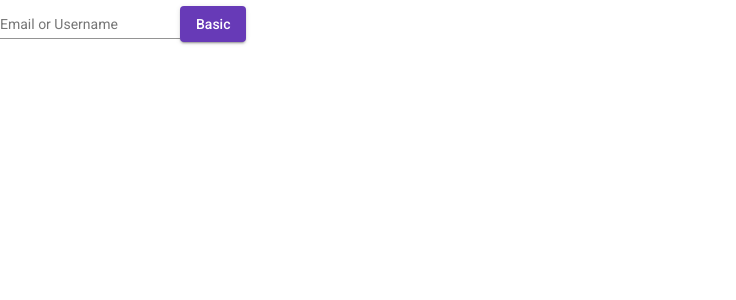
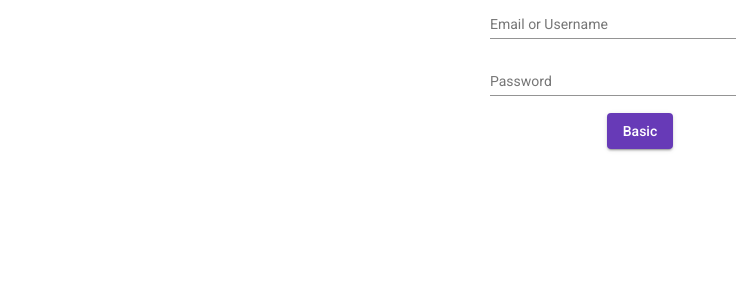
Before and after one commit to StormValen/fitness-app, an Angular app: page /signup in a window 1280 px wide. Shown: the top 300 px of the page, without its empty margins (0-736 px from the left). Built offline with nearby package versions, Linux system fonts and the light colour scheme.

Commit message:
(feat) fxlayout on signup form

```diff
--- a/src/app/components/auth/singup/singup.component.html
+++ b/src/app/components/auth/singup/singup.component.html
@@ -1,8 +1,12 @@
 <section>
-    <form>
-        <mat-form-field class="example-full-with">
+    <form fxLayout="column" fxLayoutAlign="center center">
+        <mat-form-field>
             <mat-label>Email or Username</mat-label>
             <input type="email" matInput placeholder="example@mail.com">
+        </mat-form-field>
+        <mat-form-field>
+            <mat-label>Password</mat-label>
+            <input type="password" matInput>
         </mat-form-field>
         <button mat-raised-button color="primary">Basic</button>
     </form>
--- a/src/app/components/auth/singup/singup.component.scss
+++ b/src/app/components/auth/singup/singup.component.scss
@@ -0,0 +1,3 @@
+mat-form-field {
+    width: 300px;
+}
```
